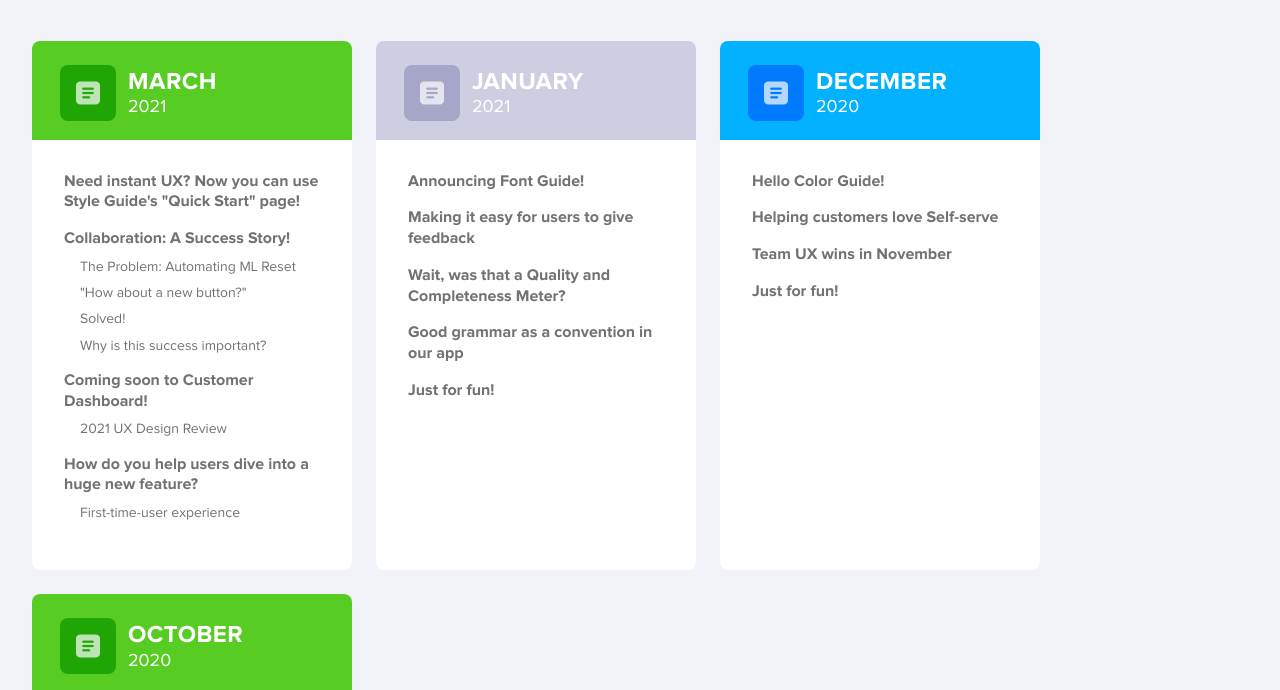
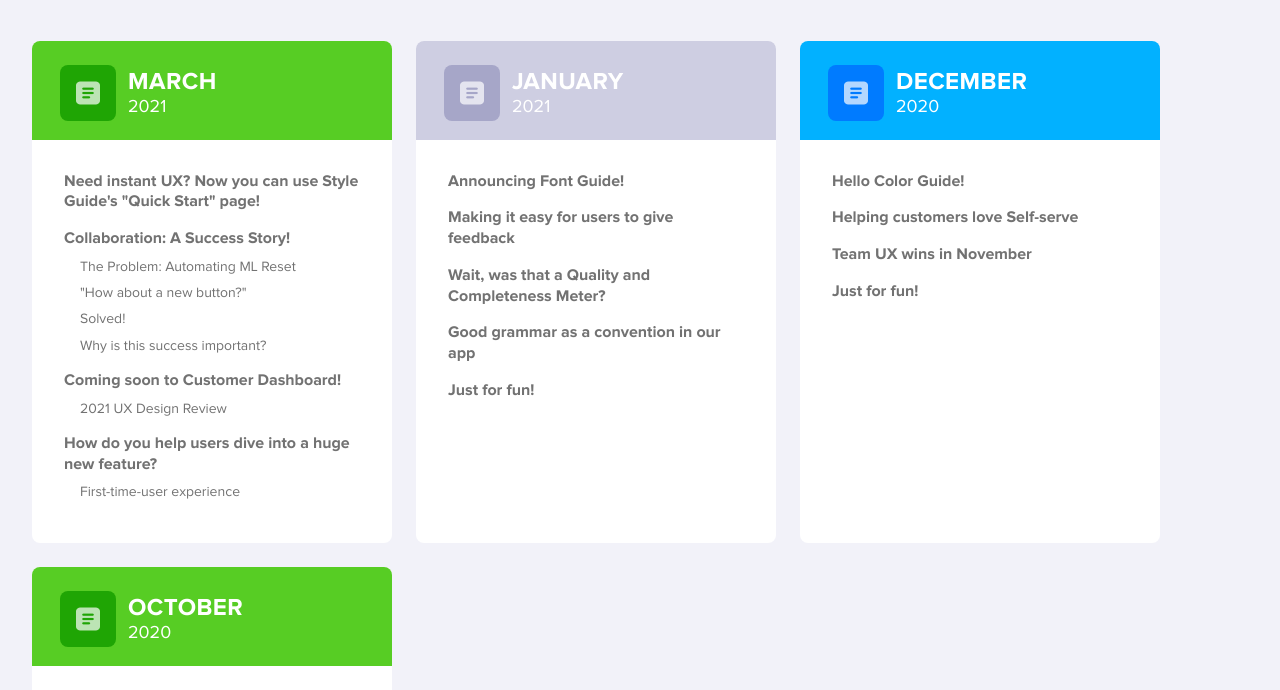
Before and after one commit to liftoffio/ux-shared, a plain HTML site: page newsletters/newsletters.html in a window 1280 px wide. Shown: the part 89-779 px from the top of the page. Drawn offline with Linux system fonts and the light colour scheme; files whose address does not match are found by name; a web font is replaced by a local one.

Commit message:
[ux-shared] Newsletter heights match

```diff
--- a/assets/css/ux-shared.css
+++ b/assets/css/ux-shared.css
@@ -45,7 +45,8 @@ a:hover, a:focus, a:active {
 
 .newsletter {
   margin: 24px 24px 0 0;
-  width: 320px;
+  height: 502px;
+  width: 360px;
   min-width: 320px;
   position: relative;
   background: #FFF;
```
